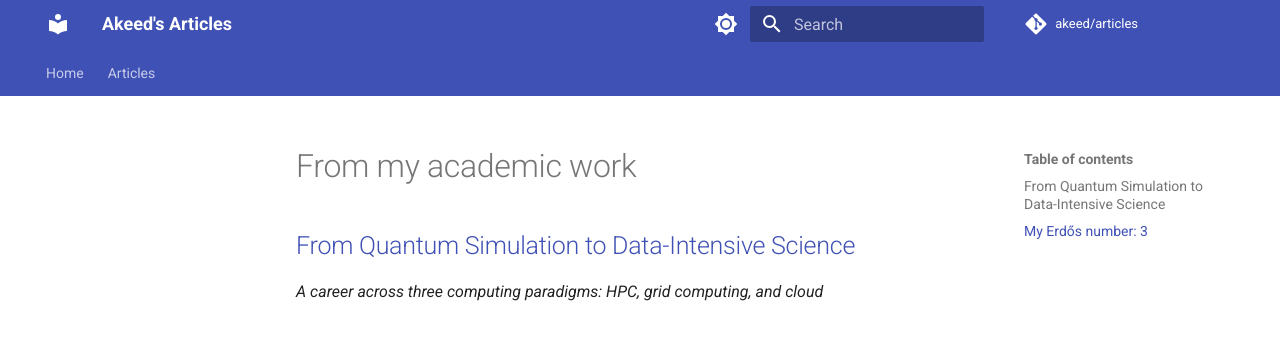
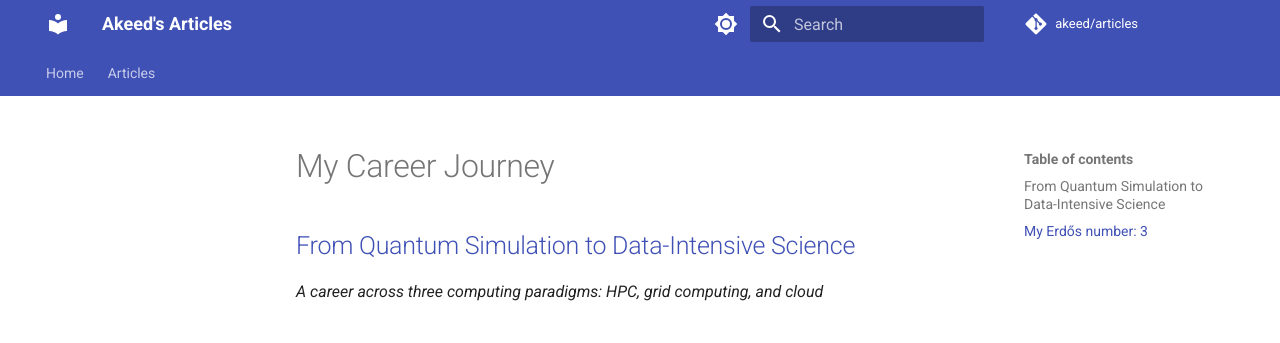
Before and after one commit to akeed/akeed.github.io, an MkDocs documentation site: the page built from docs/articles/Career-journey/index.md, in a window 1280 px wide. Shown: the top 343 px of the page. Built offline with MkDocs 1.6.1 and Material for MkDocs 9.7.7, drawn with Linux system fonts in a browser that asks for light colours; comment, search, counter and statistics services are not loaded.

Commit message:
fix: minor

```diff
--- a/docs/articles/Academic-work/index.md
+++ b/docs/articles/Career-journey/index.md
@@ -1,4 +1,4 @@
-# From my academic work
+# My Career Journey
 
 ## [From Quantum Simulation to Data-Intensive Science](../Academic-life/index.md)
 
```
Also changed, not shown: docs/articles/index.md (+1 -1 lines).
